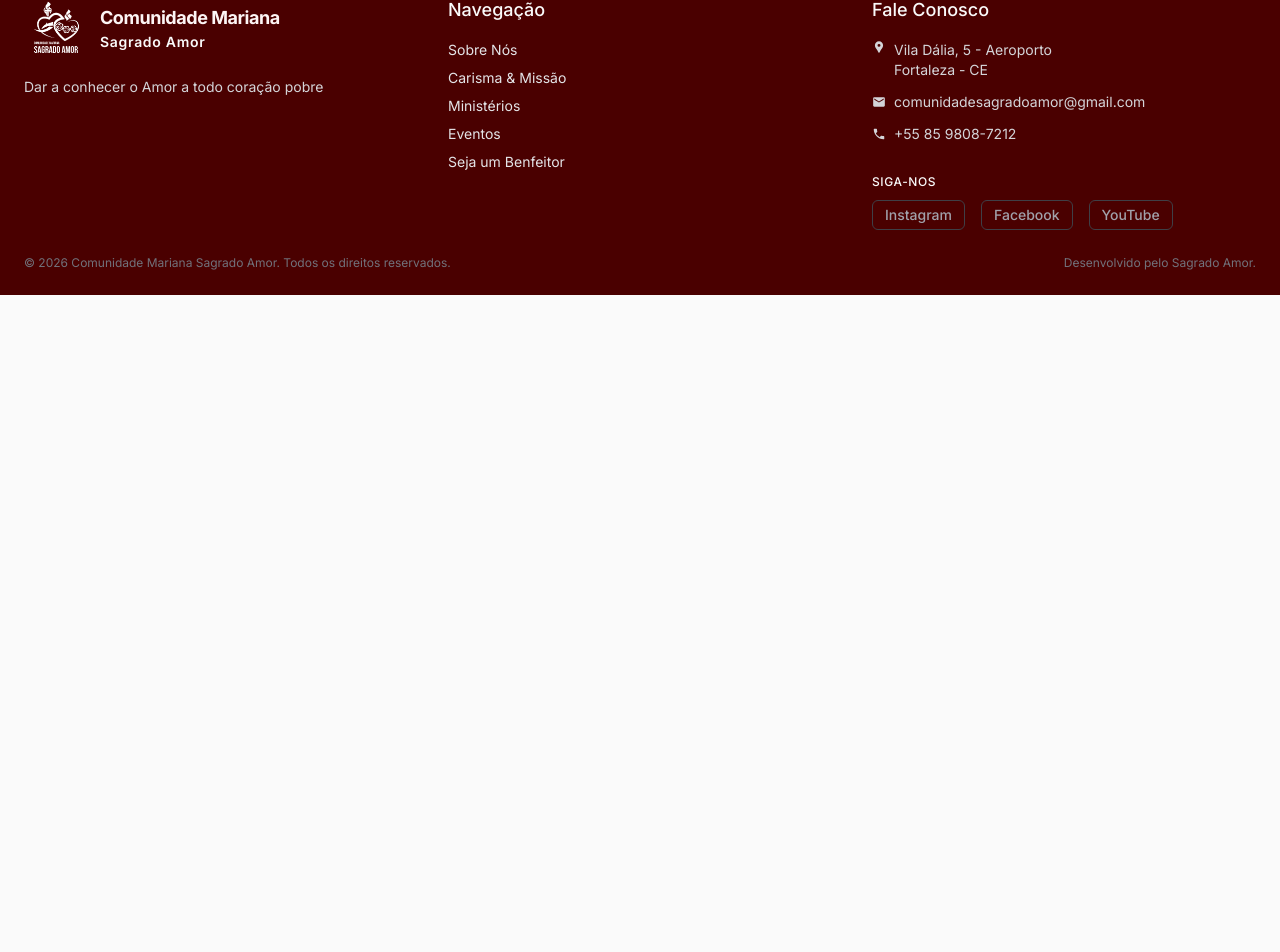
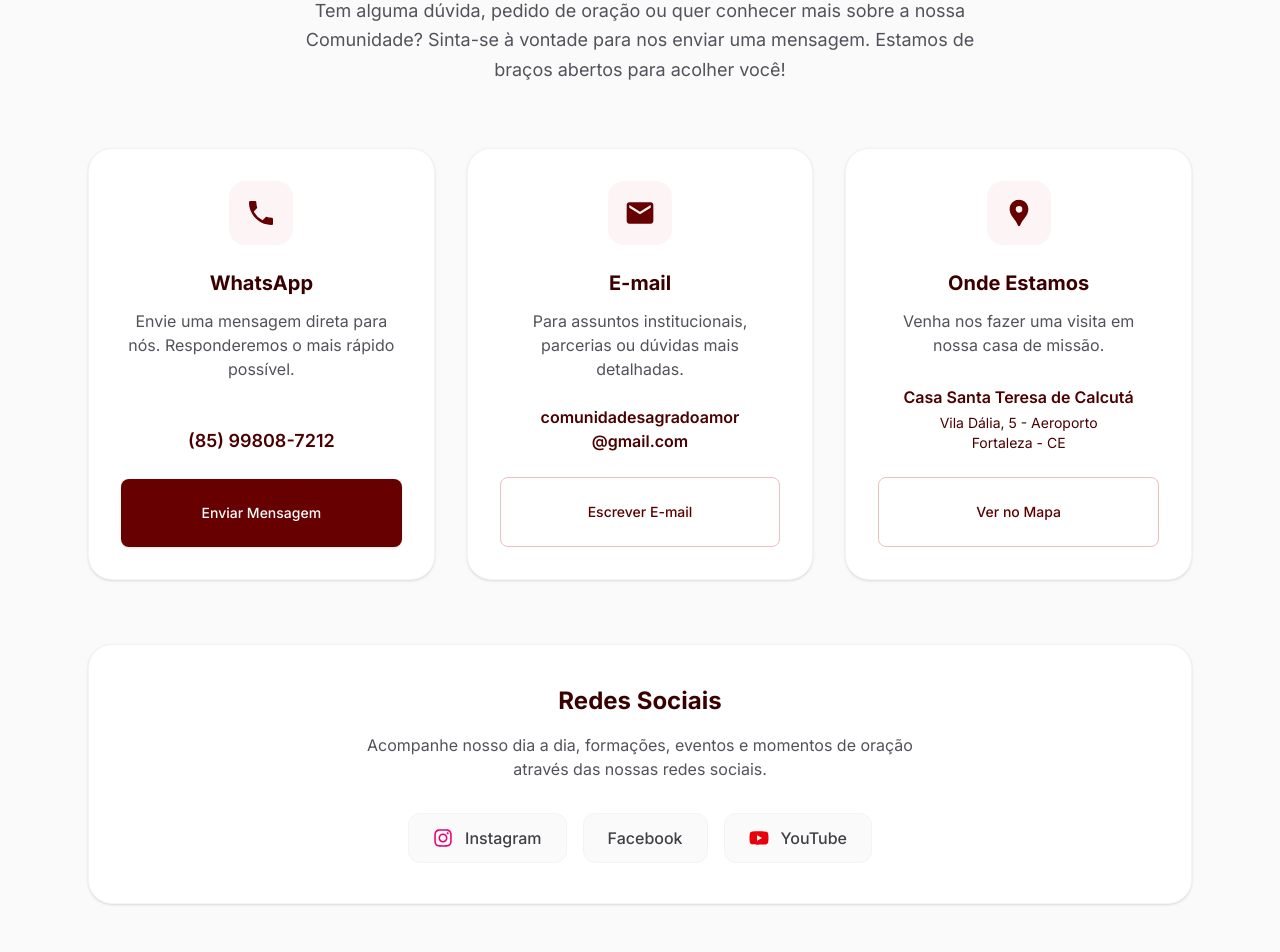
Before and after one commit to savass33/cmsa-website, a React (Vite) app: page /contact in a window 1280 px wide. Shown: the part 512-1464 px from the top of the page. Before the commit the page ends 807 px from the top, so only its background shows below. Built offline with nearby package versions, Linux system fonts and the light colour scheme; a web font is replaced by a local one.

Commit message:
feat: implement contact page with whatsapp, email and location cards

```diff
--- a/src/pages/contact.tsx
+++ b/src/pages/contact.tsx
@@ -1,14 +1,21 @@
 import { FadeIn } from "../components/ui/fade-in";
 import santaTeresinha from "../assets/images/santateresinha.jpeg";
+import { MdEmail, MdLocalPhone, MdLocationPin } from "react-icons/md";
+import { FaInstagram, FaYoutube } from "react-icons/fa";
+import { socialLinks } from "../data/socialLinks";
+import { Button } from "../components/ui/button";
 
 export default function Contact() {
+  const whatsappUrl = "https://api.whatsapp.com/send?phone=5585998087212&text=Ol%C3%A1!%20Vim%20pela%20p%C3%A1gina%20da%20Sagrado%20Amor%20e%20gostaria%20de%20saber%20mais%20sobre%20a%20Comunidade!";
+
   return (
-    <div className="flex flex-col w-full mb-20">
+    <div className="flex flex-col w-full mb-20 bg-neutral-50 min-h-screen">
+      {/* Hero Section */}
       <FadeIn>
-        <div className="relative w-full h-50">
+        <div className="relative w-full h-50 md:h-64">
           <div
             style={{ backgroundImage: `url(${santaTeresinha})` }}
-            className="absolute inset-0 bg-blend-multiply brightness-70 bg-primary-500 bg-cover bg-center"
+            className="absolute inset-0 bg-blend-multiply brightness-70 bg-primary-600 bg-cover bg-center"
           ></div>
           <div className="relative h-full flex items-center justify-center">
             <h1 className="font-heading p-15 text-5xl text-white md:text-7xl transition-all duration-300 ease-in-out hover:opacity-80">
@@ -17,8 +24,116 @@
           </div>
         </div>
       </FadeIn>
-      <section className="px-6 mt-16 text-center">
-        <h2 className="text-3xl font-heading text-primary-900 mb-6">Página em construção</h2>
+
+      {/* Main Content */}
+      <section className="px-6 mt-16 max-w-6xl mx-auto w-full">
+        <div className="text-center mb-16">
+          <FadeIn delay={200}>
+            <h2 className="text-3xl md:text-5xl font-heading text-primary-900 mb-6">
+              Fale Conosco
+            </h2>
+            <div className="w-24 h-1 bg-secondary-500 rounded-full mx-auto mb-8"></div>
+            <p className="text-lg text-neutral-600 max-w-2xl mx-auto leading-relaxed">
+              Tem alguma dúvida, pedido de oração ou quer conhecer mais sobre a nossa Comunidade?
+              Sinta-se à vontade para nos enviar uma mensagem. Estamos de braços abertos para acolher você!
+            </p>
+          </FadeIn>
+        </div>
+
+        <div className="grid grid-cols-1 md:grid-cols-2 lg:grid-cols-3 gap-8">
+          {/* WhatsApp Card */}
+          <FadeIn delay={300} className="h-full">
+            <div className="bg-white p-8 rounded-3xl shadow-sm border border-neutral-100 flex flex-col items-center text-center h-full transition-transform hover:-translate-y-2 duration-300">
+              <div className="w-16 h-16 bg-primary-50 text-primary-600 rounded-2xl flex items-center justify-center mb-6">
+                <MdLocalPhone size={32} />
+              </div>
+              <h3 className="text-xl font-heading text-primary-900 mb-3">WhatsApp</h3>
+              <p className="text-neutral-600 mb-6 flex-grow">
+                Envie uma mensagem direta para nós. Responderemos o mais rápido possível.
+              </p>
+              <p className="font-semibold text-primary-800 mb-6 text-lg">
+                (85) 99808-7212
+              </p>
+              <Button
+                onClick={() => window.open(whatsappUrl, "_blank")}
+                className="w-full bg-primary-600 hover:bg-primary-700 text-white py-6"
+              >
+                Enviar Mensagem
+              </Button>
+            </div>
+          </FadeIn>
+
+          {/* Email Card */}
+          <FadeIn delay={400} className="h-full">
+            <div className="bg-white p-8 rounded-3xl shadow-sm border border-neutral-100 flex flex-col items-center text-center h-full transition-transform hover:-translate-y-2 duration-300">
+              <div className="w-16 h-16 bg-primary-50 text-primary-600 rounded-2xl flex items-center justify-center mb-6">
+                <MdEmail size={32} />
+              </div>
+              <h3 className="text-xl font-heading text-primary-900 mb-3">E-mail</h3>
+              <p className="text-neutral-600 mb-6 flex-grow">
+                Para assuntos institucionais, parcerias ou dúvidas mais detalhadas.
+              </p>
+              <p className="font-semibold text-primary-800 mb-6 break-all">
+                comunidadesagradoamor<br/>@gmail.com
+              </p>
+              <Button
+                variant="outline"
+                onClick={() => window.location.href = "mailto:comunidadesagradoamor@gmail.com"}
+                className="w-full border-primary-200 text-primary-700 hover:bg-primary-50 py-6"
+              >
+                Escrever E-mail
+              </Button>
+            </div>
+          </FadeIn>
+
+          {/* Location Card */}
+          <FadeIn delay={500} className="h-full">
+            <div className="bg-white p-8 rounded-3xl shadow-sm border border-neutral-100 flex flex-col items-center text-center h-full transition-transform hover:-translate-y-2 duration-300">
+              <div className="w-16 h-16 bg-primary-50 text-primary-600 rounded-2xl flex items-center justify-center mb-6">
+                <MdLocationPin size={32} />
+              </div>
+              <h3 className="text-xl font-heading text-primary-900 mb-3">Onde Estamos</h3>
+              <p className="text-neutral-600 mb-6 flex-grow">
+                Venha nos fazer uma visita em nossa casa de missão.
+              </p>
+              <div className="text-primary-800 mb-6">
+                <p className="font-semibold mb-1">Casa Santa Teresa de Calcutá</p>
+                <p className="text-sm">Vila Dália, 5 - Aeroporto</p>
+                <p className="text-sm">Fortaleza - CE</p>
+              </div>
+              <Button
+                variant="outline"
+                onClick={() => window.open("https://maps.google.com/?q=Vila+Dália,+5+-+Aeroporto,+Fortaleza+-+CE", "_blank")}
+                className="w-full border-primary-200 text-primary-700 hover:bg-primary-50 py-6"
+              >
+                Ver no Mapa
+              </Button>
+            </div>
+          </FadeIn>
+        </div>
+
+        {/* Social Media Section */}
+        <FadeIn delay={600} className="mt-16 bg-white p-10 rounded-3xl shadow-sm border border-neutral-100 text-center">
+          <h3 className="text-2xl font-heading text-primary-900 mb-4">Redes Sociais</h3>
+          <p className="text-neutral-600 mb-8 max-w-xl mx-auto">
+            Acompanhe nosso dia a dia, formações, eventos e momentos de oração através das nossas redes sociais.
+          </p>
+          <div className="flex flex-wrap justify-center gap-4">
+            {socialLinks.map((link) => (
+              <a
+                key={link.name}
+                href={link.url}
+                target="_blank"
+                rel="noopener noreferrer"
+                className="flex items-center gap-3 px-6 py-3 bg-neutral-50 hover:bg-primary-50 hover:text-primary-700 text-neutral-700 rounded-xl transition-colors font-medium border border-neutral-100 hover:border-primary-200"
+              >
+                {link.name.toLowerCase() === 'instagram' ? <FaInstagram size={20} className="text-pink-600" /> :
+                 link.name.toLowerCase() === 'youtube' ? <FaYoutube size={20} className="text-red-600" /> : null}
+                {link.name}
+              </a>
+            ))}
+          </div>
+        </FadeIn>
       </section>
     </div>
   );
```
